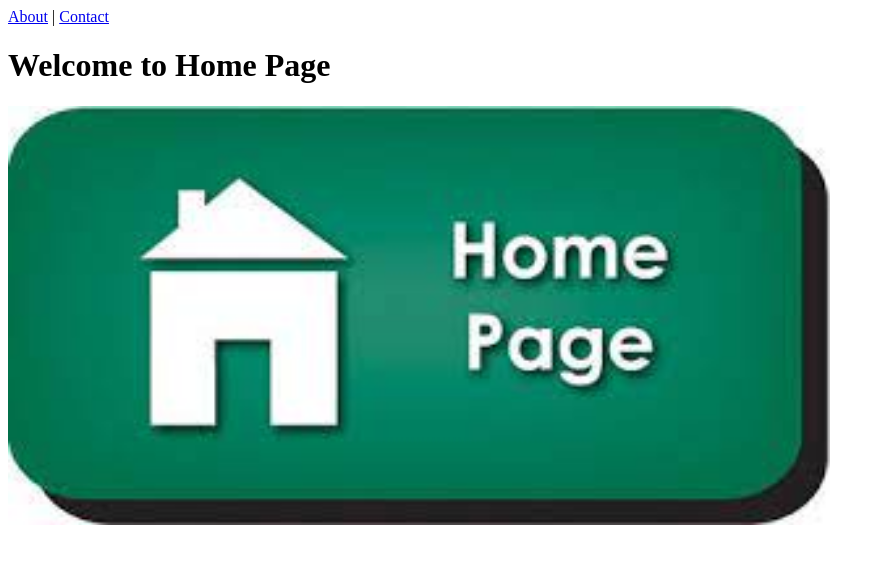
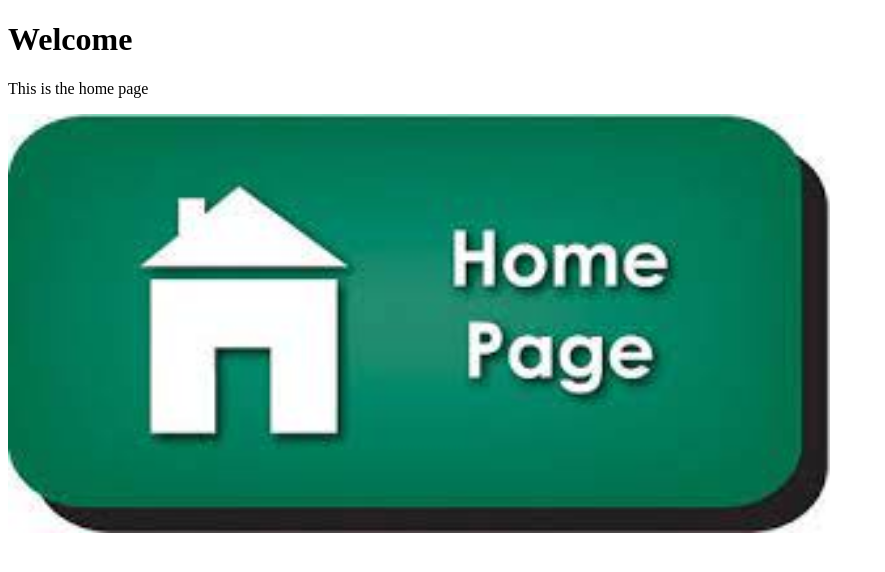
Before and after one commit to Keertibirabar/day28-pipeline, a plain HTML site: page index.html in a window 1280 px wide. Shown: the whole page, without its empty margins (0-885 px from the left). Drawn offline with Linux system fonts and the light colour scheme.

Commit message:
modified

```diff
--- a/index.html
+++ b/index.html
@@ -4,12 +4,9 @@
     <title>Home</title>
 </head>
 <body>
-    <nav>
-        <a href="about.html">About</a> |
-        <a href="contact.html">Contact</a>
 
-    </nav>
-    <h1>Welcome to Home Page</h1>
+    <h1>Welcome </h1>
+<p> This is the home page <p>
     <img src="assets/img5.jpg" style="height: 20%; width: 65%;">
 
 </body>
```
